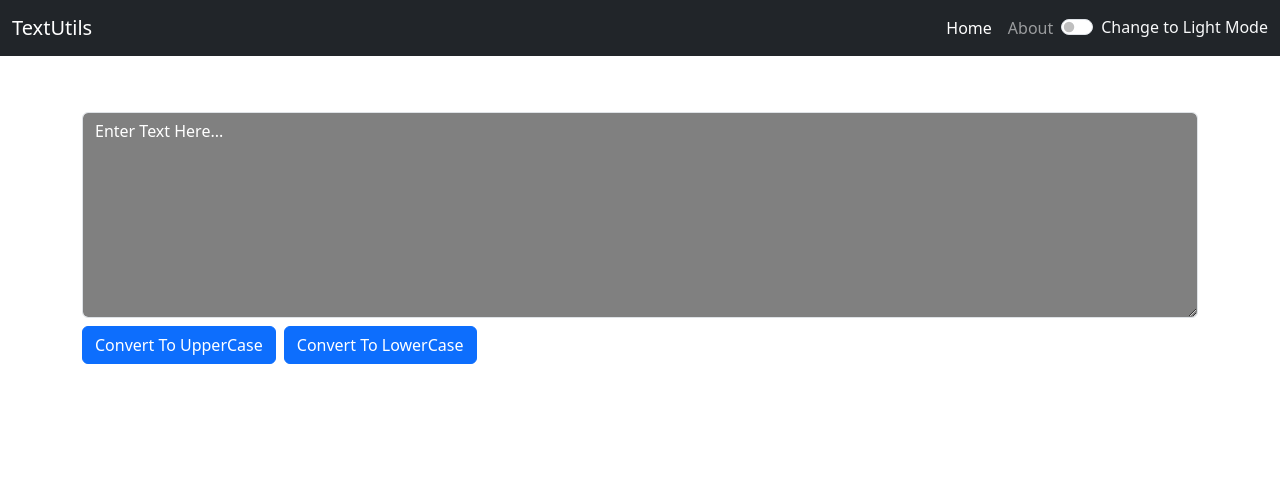
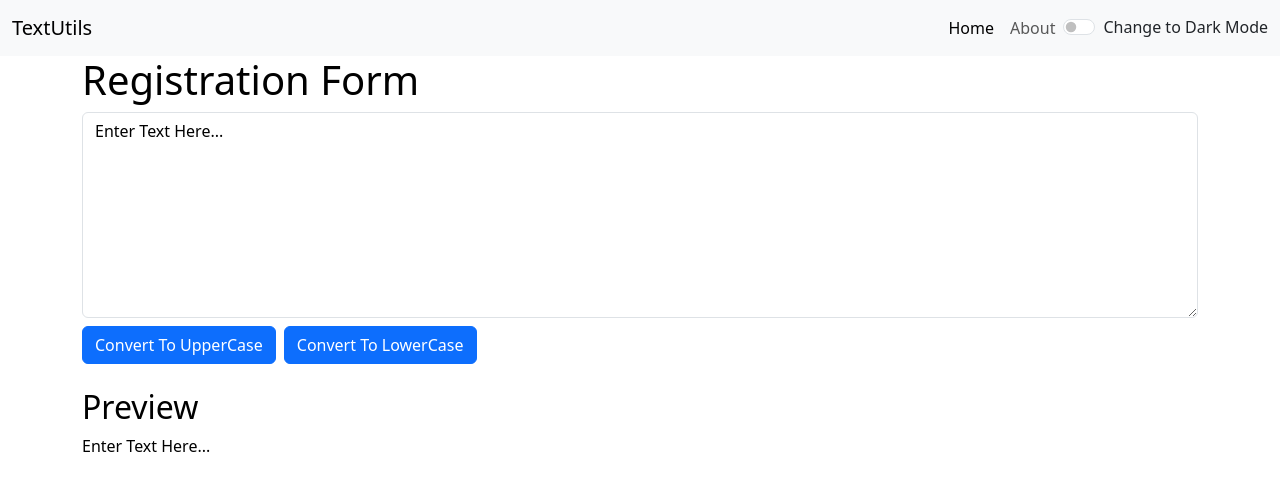
Before and after one commit to ROHITSABI/react-1, a React (Create React App) app: page / in a window 1280 px wide. Shown: the top 490 px of the page. Built offline with nearby package versions, Linux system fonts and the light colour scheme.

Commit message:
Complete Mode change functionality with Alert

```diff
--- a/src/App.js
+++ b/src/App.js
@@ -8,21 +8,21 @@ import Alert from "./components/Alert";
 function App() {
   //Dark mode & Light mode through button
   //Here we use toggleMode as a 'Props'
-  let [mode, setMode] = useState("dark");
-  let [btn, setBtn] = useState("Change to Light Mode");
+  let [mode, setMode] = useState("light");
+  let [btn, setBtn] = useState("Change to Dark Mode");
   let toggleMode = () => {
-    if (mode === "dark") {
+    if (mode === "light") {
+      mode = "dark";
+      setMode(mode);
+      setBtn("Change to Light Mode");
+      document.body.style.background = "grey";
+      showAlert("Dark mode has been enabled", "success");
+    } else {
       mode = "light";
       setMode(mode);
       setBtn("Change to Dark Mode");
       document.body.style.background = "white";
       showAlert("Light mode has been enabled", "success");
-    } else {
-      mode = "dark";
-      setMode(mode);
-      setBtn("Change to Light Mode");
-      document.body.style.background = "grey";
-      showAlert("Dark mode has been enabled", "success");
     }
   };
   let [alert, setAlert] = useState(null);
```
